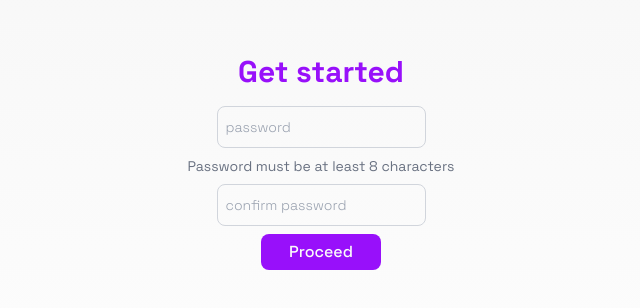
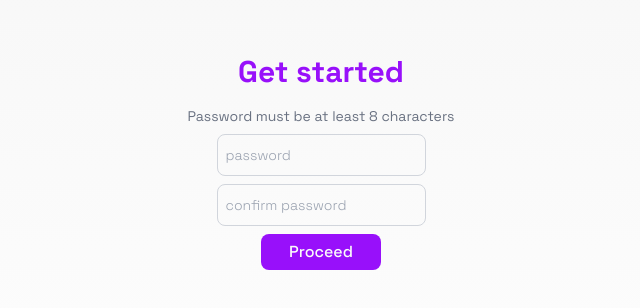
Before and after one commit to Yeble-ctrl/trail_marker_ui, a React (Vite) app: page /get_started_page_2 in a window 1280 px wide. Shown: the part 230-538 px from the top of the page, without its empty margins (319-959 px from the left). Built offline with nearby package versions, Linux system fonts and the light colour scheme.

Commit message:
finalise user input validation

```diff
--- a/src/get_started_page.tsx
+++ b/src/get_started_page.tsx
@@ -1,6 +1,6 @@
 import { useForm, SubmitHandler } from "react-hook-form";
 import { Button } from "@/components/ui/button";
-import { Link, useNavigate } from 'react-router-dom'
+import { useNavigate } from 'react-router-dom'
 import { useState, useEffect } from "react";
 
 interface IFormInput {
@@ -10,16 +10,12 @@ interface IFormInput {
     email: string;
 }
 
-export interface FormValues {
-    first_name: string;
-    last_name: string;
-    username: string;
-    email: string;
-    password: string;
-}
-
 export default function GetStartedPage() {
     const [usernames, setUsernames] = useState<String[]>(['']);
+
+    // fetch the usernames from the API endpoint
+    // and set them to the state variable usernames
+    // this will be used to check if the username already exists
     useEffect(() => {
         const fetchUsers = fetch("http://localhost:8000/trail-marker-accounts/users/", {method: "GET"})
         fetchUsers.then((res) => {
@@ -37,8 +33,12 @@ export default function GetStartedPage() {
             alert("Error fetching users: " + error.message)
         })
     }, [])
+
     const navigate = useNavigate();
     const { register, handleSubmit, formState: {errors} } = useForm<IFormInput>();
+
+    // onSubmit function to handle the form submission
+    // it will navigate to the next page and store the data in session storage
     const onSubmit: SubmitHandler<IFormInput> = (data) => {
         navigate("/get_started_page_2");
         sessionStorage.setItem("user_data", JSON.stringify(data));
@@ -48,6 +48,9 @@ export default function GetStartedPage() {
             <h1 className="text-3xl text-purple-600 font-black">Get started</h1>
 
             <form onSubmit={handleSubmit(onSubmit)} className="flex flex-col gap-2 mb-4 w-1/2 md:w-auto items-center text-center">
+
+                {/* first name field */}
+                <p className="text-gray-600 text-sm">Please enter your details</p>
                 <input
                     {...register("first_name", { required: true })}
                     className="border border-gray-300 rounded-md p-2 focus:outline-none focus:ring focus:ring-purple-500
@@ -55,6 +58,8 @@ export default function GetStartedPage() {
                     placeholder="first name"
                     type="text"
                 />
+
+                {/* last name field */}
                 <input
                     {...register("last_name", { required: true })}
                     className="border border-gray-300 rounded-md p-2 focus:outline-none focus:ring focus:ring-purple-500
@@ -62,6 +67,8 @@ export default function GetStartedPage() {
                     placeholder="last name"
                     type="text"
                 />
+
+                {/* username field */}
                 <input
                     {...register("username", { required: true, minLength: {value:4, message:'Username cannot be less than 4 characters'},
                         validate: (value) => {
@@ -76,6 +83,8 @@ export default function GetStartedPage() {
                     placeholder="username"
                     type="text"
                 />
+
+                {/* email field */}
                 <input
                     {...register("email", { required: true })}
                     className="border border-gray-300 rounded-md p-2 focus:outline-none focus:ring focus:ring-purple-500
@@ -83,7 +92,10 @@ export default function GetStartedPage() {
                     placeholder="email address"
                     type="email"
                 />
+
+                {/* error message for username field */}
                 {errors.username && <p className="text-red-500 text-sm">{errors.username.message}</p>}
+
                 <Button className="w-30 text-base bg-purple-600" type="submit">Proceed</Button>
             </form>
         </div>
--- a/src/get_started_page_2.tsx
+++ b/src/get_started_page_2.tsx
@@ -7,7 +7,7 @@ interface IFormInput {
 }
 
 export default function GetStartedPage2() {
-    const { register, handleSubmit, watch, formState: {isValid}, formState: {errors} } = useForm<IFormInput>();
+    const { register, handleSubmit, watch, formState: {errors} } = useForm<IFormInput>();
     const watchField = watch(["password", "confirm_password"], { password: " ", confirm_password: " " });
 
     const onSubmit: SubmitHandler<IFormInput> = (data) => {
@@ -28,12 +28,12 @@ export default function GetStartedPage2() {
             if (res.ok) { alert("User created successfully") }
             else {
                 res.text().then((text) => {
-                    console.log(text)
+                    console.log(text) // TODO: handle error response
                 })
             }
         })
         .catch((error) => {
-            alert("Error creating user: " + error.message)
+            alert("Error creating user: " + error.message) // TODO: handle error response
         })
     }
 
@@ -42,6 +42,8 @@ export default function GetStartedPage2() {
             <h1 className="text-3xl text-purple-600 font-black">Get started</h1>
 
             <form onSubmit={handleSubmit(onSubmit)} className="flex flex-col gap-2 mb-4 w-1/2 md:w-auto items-center text-center">
+                <p className="text-gray-500 text-sm">Password must be at least 8 characters</p>
+                {/* password field */}
                 <input
                     {...register("password", { required: true, minLength: {value: 8, message: "Password must be at least 8 characters" } })}
                     className="border border-gray-300 rounded-md p-2 focus:outline-none focus:ring focus:ring-purple-500
@@ -49,16 +51,21 @@ export default function GetStartedPage2() {
                     placeholder="password"
                     type = "password"
                 />
-                {errors.password && <p className="text-red-500 text-sm"> &#10060; {errors.password.message}</p>}
-                <p className="text-gray-500 text-sm">Password must be at least 8 characters</p>
+                {/* error message for password field */}
+                {errors.password && <p className="text-red-500 text-sm">{errors.password.message}</p>}
+
+                {/* confirm password field */}
                 <input
-                    {...register("confirm_password", { required: true, minLength: 8, validate: (value) => value === watchField[0] || "Passwords do not match" })}
+                    {...register("confirm_password", { required: true,
+                        validate: (value) => value === watchField[0] || "Passwords do not match" })}
                     className="border border-gray-300 rounded-md p-2 focus:outline-none focus:ring focus:ring-purple-500
                     placeholder:text-gray-400 placeholder:font-light placeholder:text-sm"
                     placeholder="confirm password"
                     type = "password"
                 />
-                {errors.confirm_password && <p className="text-red-500 text-sm"> &#10060; {errors.confirm_password.message}</p>}
+                {/* error message for confirm password field */}
+                {errors.confirm_password && <p className="text-red-500 text-sm">{errors.confirm_password.message}</p>}
+
                 <Button className="w-30 text-base bg-purple-600" type="submit">Proceed</Button>
             </form>
         </div>
```
